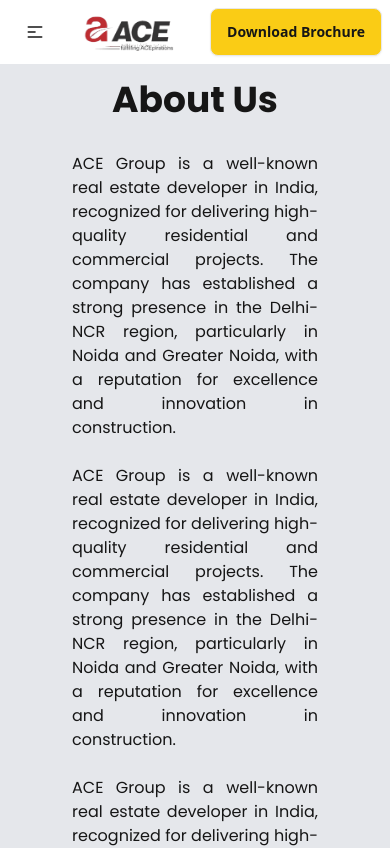
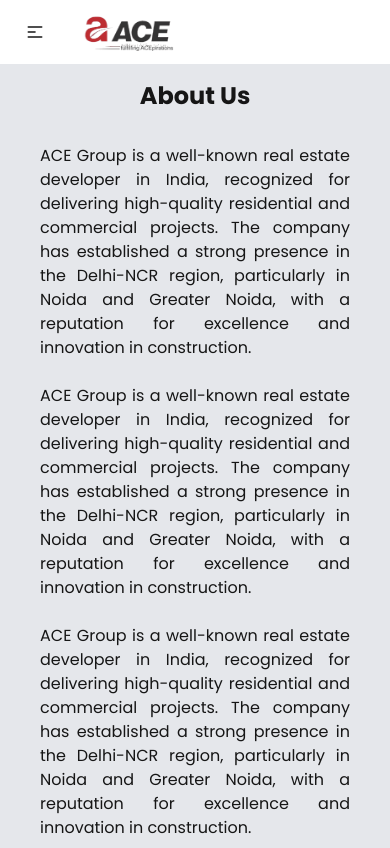
Before and after one commit to Crazyshinobi/acenoida, a React (Vite) app: page /about in a window 390 px wide. Shown: the top 848 px of the page. Built offline with nearby package versions, Linux system fonts and the light colour scheme.

Commit message:
add responsiveness

```diff
--- a/src/components/Description.jsx
+++ b/src/components/Description.jsx
@@ -4,9 +4,9 @@ const Description = () => {
   return (
     <>
       <div className="text-black text-center py-6 font-body bg-gray-100 leading-loose">
-        <h1 className="text-4xl font-bold">ACE Sector 12 Noida Extension</h1>
+        <h1 className="text-4xl font-bold max-sm:text-2xl max-sm:mx-1">ACE Sector 12 Noida Extension</h1>
 
-        <div className="description my-8 mx-16 text-justify">
+        <div className="description my-8 mx-16 text-justify max-sm:mx-10">
           <p className="mt-12">
             <strong>ACE Group</strong> has introduced a premium residential
             project in <strong>Sector 12 Noida Extension</strong>. This
--- a/src/components/Header.jsx
+++ b/src/components/Header.jsx
@@ -73,7 +73,7 @@ const Header = () => {
             </li>
           </ul>
         </div>
-        <div className="navbar-end">
+        <div className="navbar-end max-sm:hidden">
           <a className="btn bg-yellow-400">Download Brochure</a>
         </div>
       </div>
--- a/src/components/Hero.jsx
+++ b/src/components/Hero.jsx
@@ -5,8 +5,8 @@ import Form from "./Form";
 const Hero = () => {
   return (
     <>
-      <div className="flex items-center">
-        <div className="basis-[70%]">
+      <div className="flex items-center max-sm:flex-col">
+        <div className="basis-[70%] max-sm:basis-[100%]">
           <div className="carousel w-full h-[450px]">
             <div id="slide1" className="carousel-item relative w-full">
               <img
@@ -67,7 +67,7 @@ const Hero = () => {
           </div>
         </div>
 
-        <div className="basis-[30%]">
+        <div className="basis-[30%] max-sm:w-[90%]">
           <Form/>
         </div>
       </div>
--- a/src/components/Map.jsx
+++ b/src/components/Map.jsx
@@ -2,8 +2,9 @@ import React from 'react';
 
 const MapComponent = () => {
   return (
-    <div className="map-container" style={{ width: '600px', height: '450px', border: '0' }}>
+    <div className="map-container w-[100%] border-none">
       <iframe
+      className='w-[100%] '
         src="https://www.google.com/maps/embed?pb=!1m18!1m12!1m3!1d7006.298132707486!2d77.338732!3d28.59530455!2m3!1f0!2f0!3f0!3m2!1i1024!2i768!4f13.1!3m3!1m2!1s0x390ce50405b52da5%3A0xa0f00c5abf50f6de!2sSector%2012%2C%20Noida%2C%20Uttar%20Pradesh%20201301!5e0!3m2!1sen!2sin!4v1716351526877!5m2!1sen!2sin"
         width="600"
         height="450"
--- a/src/pages/About.jsx
+++ b/src/pages/About.jsx
@@ -3,26 +3,26 @@ import React from "react";
 const About = () => {
   return (
     <>
-    <div className="bg-gray-200 p-4">
-      <h1 className="text-center font-body text-4xl font-bold mb-8">
+    <div className="bg-gray-200 p-4 max-sm:px-2">
+      <h1 className="text-center font-body text-4xl font-bold mb-8 max-sm:text-2xl">
         About Us
       </h1>
-      <div className="m-8">
-        <p className="text-justify font-body leading-normal my-6 mx-6">
+      <div className="m-8 max-sm:m-6">
+        <p className="text-justify font-body leading-normal my-6 mx-6 max-sm:mx-2">
           ACE Group is a well-known real estate developer in India, recognized
           for delivering high-quality residential and commercial projects. The
           company has established a strong presence in the Delhi-NCR region,
           particularly in Noida and Greater Noida, with a reputation for
           excellence and innovation in construction.
         </p>
-        <p className="text-justify font-body leading-normal my-6 mx-6">
+        <p className="text-justify font-body leading-normal my-6 mx-6 max-sm:mx-2">
           ACE Group is a well-known real estate developer in India, recognized
           for delivering high-quality residential and commercial projects. The
           company has established a strong presence in the Delhi-NCR region,
           particularly in Noida and Greater Noida, with a reputation for
           excellence and innovation in construction.
         </p>
-        <p className="text-justify font-body leading-normal my-6 mx-6">
+        <p className="text-justify font-body leading-normal my-6 mx-6 max-sm:mx-2">
           ACE Group is a well-known real estate developer in India, recognized
           for delivering high-quality residential and commercial projects. The
           company has established a strong presence in the Delhi-NCR region,
--- a/src/pages/Contact.jsx
+++ b/src/pages/Contact.jsx
@@ -6,15 +6,15 @@ const Contact = () => {
   return (
     <>
       <div className="p-4">
-        <h1 className="text-center font-body text-4xl font-bold mb-8 py-6">
+        <h1 className="text-center font-body text-4xl font-bold mb-8 py-6 max-sm:text-2xl">
           Contact us
         </h1>
 
-        <div className="flex items-center justify-center gap-4 mx-12 my-6">
-          <div className="basis-[50%]">
+        <div className="flex items-center justify-center gap-4 mx-12 my-6 max-sm:flex-col max-sm:items-center max-sm:w-[100%] max-sm:mx-2 max-sm:my-2">
+          <div className="basis-[50%] max-sm:basis-[100%] max-sm:w-[90%]">
             <MapComponent />
           </div>
-          <div className="basis-[50%]">
+          <div className="basis-[50%] max-sm:basis-[100%] max-sm:w-[100%]">
             <Form />
           </div>
         </div>
--- a/src/pages/FloorPlan.jsx
+++ b/src/pages/FloorPlan.jsx
@@ -4,8 +4,8 @@ import Card from '../components/Card'
 const FloorPlan = () => {
   return (
     <div className='my-14'>
-        <h1 className='text-center font-body text-4xl font-bold mb-8'>Floor Plan</h1>
-        <div className="flex items-center justify-center gap-8">
+        <h1 className='text-center font-body text-4xl font-bold mb-8 max-sm:text-2xl'>Floor Plan</h1>
+        <div className="flex items-center justify-center gap-8 max-sm:flex-col">
             <Card floor={"2 BHK"} />
             <Card floor={"3 BHK"}/>
             <Card floor={"4 BHK"}/>
--- a/src/pages/Master.jsx
+++ b/src/pages/Master.jsx
@@ -4,11 +4,11 @@ import Card from "../components/Card";
 const Master = () => {
   return (
     <>
-      <h1 className="text-center font-body text-4xl font-bold mb-8">
+      <h1 className="text-center font-body text-4xl font-bold mb-8 max-sm:text-2xl">
         Master Plan
       </h1>
       <div className="my-12">
-        <div className="flex items-center gap-8 justify-center">
+        <div className="flex items-center gap-8 justify-center max-sm:flex-col">
           <Card />
           <Card />
         </div>
--- a/src/pages/PriceList.jsx
+++ b/src/pages/PriceList.jsx
@@ -3,7 +3,7 @@ import React from "react";
 const PriceList = () => {
   return (
     <>
-      <h1 className="text-center font-body text-4xl font-bold mb-8">
+      <h1 className="text-center font-body text-4xl font-bold mb-8 max-sm:text-2xl">
         Price List
       </h1>
 
```
